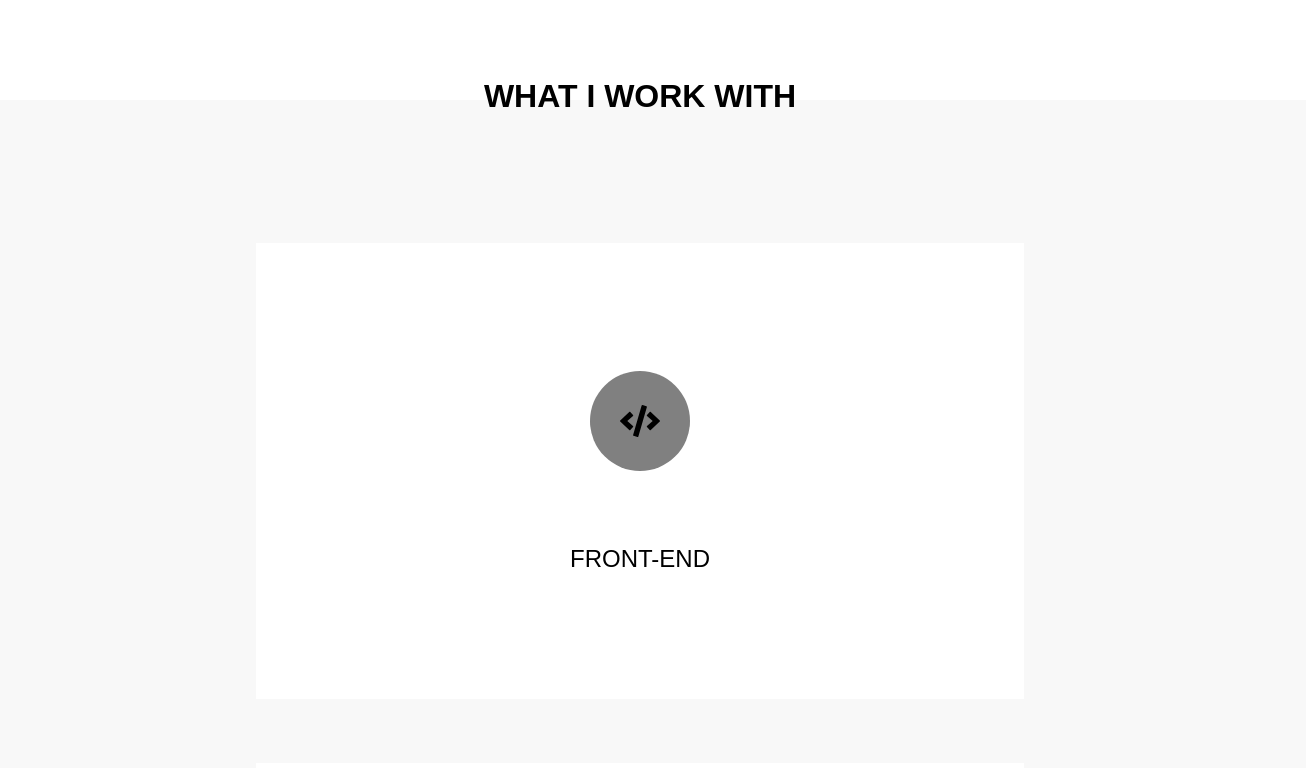
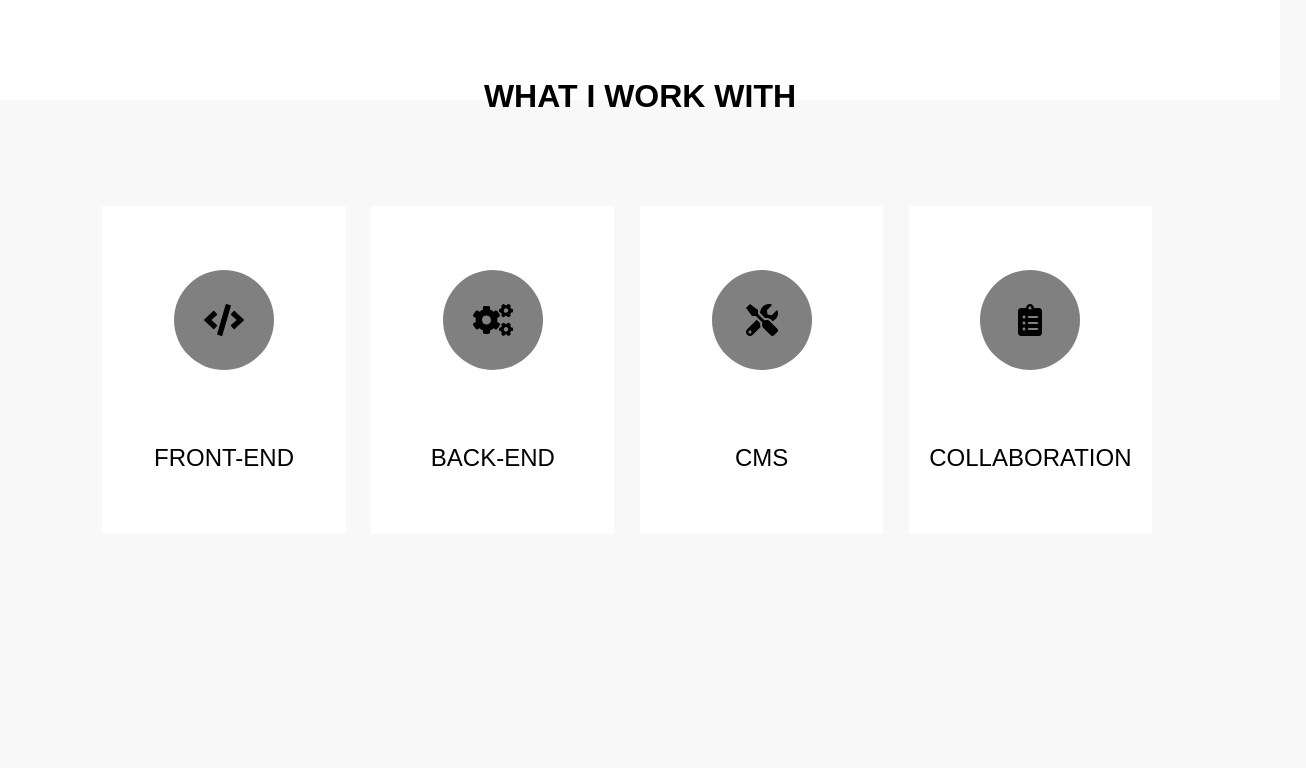
Before and after one commit to emmanuellejaldorau/my-portfolio, a React (Create React App) app: page / in a window 1280 px wide. Shown: the part 1352-2120 px from the top of the page, 1306 px wide, since content can reach past the window. After the commit the page ends 1950 px from the top, so only its background shows below. Built offline with nearby package versions, Linux system fonts and the light colour scheme.

Commit message:
feat(skills): adjusted desktop layout

```diff
--- a/src/App.css
+++ b/src/App.css
@@ -116,7 +116,7 @@ padding: 0 0 5%;
   display: flex;
   flex-direction: column;
   align-items: center;
-  margin: 10% 0 3%;
+  margin: 10% 0 10%;
 }
 
 .skills-tile {
@@ -126,7 +126,7 @@ padding: 0 0 5%;
   display: flex;
   flex-direction: column;
   align-items: center;
-  margin-bottom: 5%;
+  margin-bottom: 4%;
 }
 
 .skills-main-icon{
@@ -160,7 +160,7 @@ padding: 0 0 5%;
 
   /*--------------------About me------------------------*/
   .presentation{
-    padding: 1% 1% 8%;
+    padding: 1% 0 8%;
     flex-direction: row;
     justify-content: center;
     align-items: center;
@@ -182,6 +182,33 @@ padding: 0 0 5%;
     width:30%;
   }
 
+/*--------------------What I work with------------------------*/
+  .skills {
+    width:100%;
+    display:flex;
+    flex-direction: column;
+    align-items: center;
+    padding:0;
+  }
+
+  .skills-tiles-list {
+    flex-direction: row;
+    justify-content: center;
+    margin: 5% 0;
+  }
+
+  .skills-tile {
+    width:15%;
+    height: 60%;
+    padding:5% 2% 3%;
+    margin-right: 2%;
+    margin-bottom: 0;
+  }
+
+  .skills-main-icon{
+    width: 100px;
+    height: 100px;
+  }
 
 
 }
--- a/src/components/Skills.js
+++ b/src/components/Skills.js
@@ -10,7 +10,7 @@ function Skills() {
             <SkillsTile icon="code" name="FRONT-END" />
             <SkillsTile icon="cogs" name="BACK-END" />
             <SkillsTile icon="tools" name="CMS" />
-            <SkillsTile icon="clipboard-list" name="PROJECT MANAGEMENT" />
+            <SkillsTile icon="clipboard-list" name="COLLABORATION" />
           </div>
       </section>
   );
```
